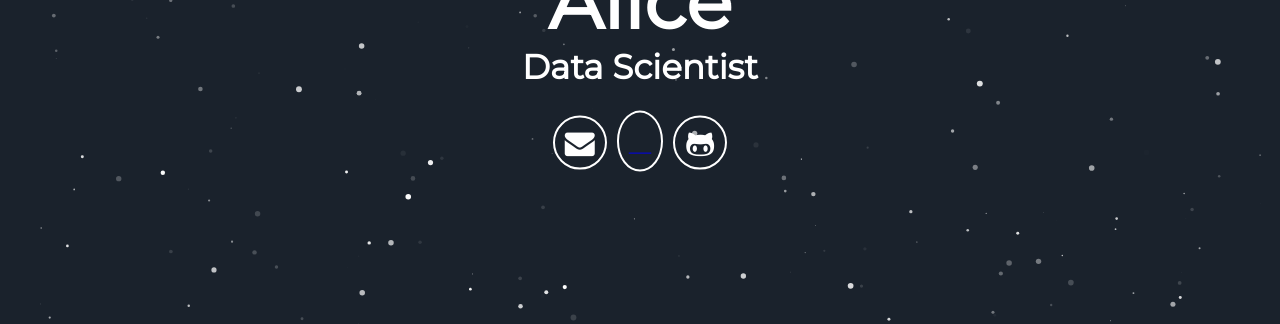
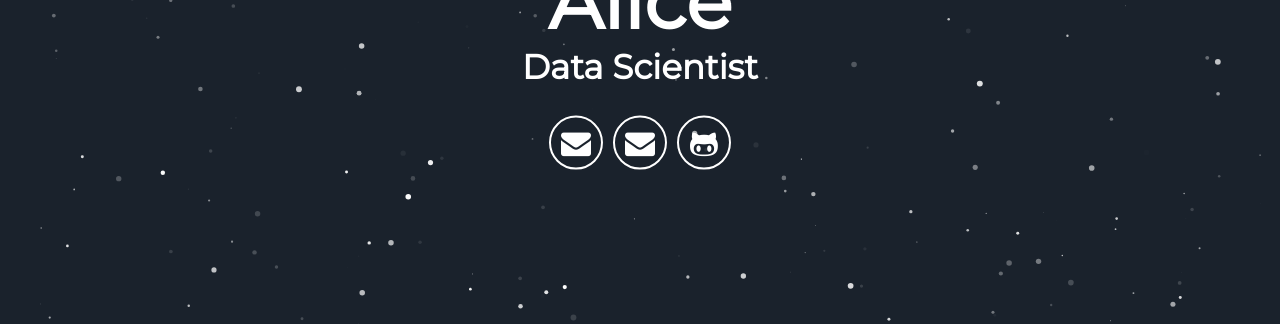
Before and after one commit to korney3/korney3.github.io, a Jekyll site: the page built from index.html, in a window 1280 px wide. Shown: the part 416-740 px from the top of the page. Built offline with Jekyll 4.4.1, drawn with Linux system fonts in a browser that asks for light colours; some web fonts are replaced.

Commit message:
Update header.html

```diff
--- a/_includes/header.html
+++ b/_includes/header.html
@@ -6,9 +6,9 @@
       </h1>
       <div class="header-icons">
         <a aria-label="Send email" href="mailto:alisa.alenicheva@skoltech.ru"><i class="icon fa fa-envelope"></i></a>
-        <a aria-label="Telegram" href="https://t.me/a_xyli"><i class="icon fab fa-telegram"></i></a>
+        <a aria-label="Telegram" href="https://t.me/a_xyli"><i class="icon fa fa-envelope"></i></a>
         <!--
-        <a aria-label="CV" href="https://t.me/a_xyli"><i class="fa fa-file-user"></i>
+        <a aria-label="CV" href="https://t.me/a_xyli"><i class="fab fa-telegram"></i>
         <a aria-label="My Instagram" target="_blank" href="https://www.instagram.com/mauriciourraco7"><i class="icon fa fa-instagram" aria-hidden="true"></i></a>
         <a aria-label="My Facebook" target="_blank" href="https://www.facebook.com/mauricio.urraco"><i class="icon fa fa-facebook" aria-hidden="true"></i></a>
         <a aria-label="My LinkedIn" target="_blank" href="https://www.linkedin.com/in/murraco"><i class="icon fa fa-linkedin-square" aria-hidden="true"></i></a>
```
